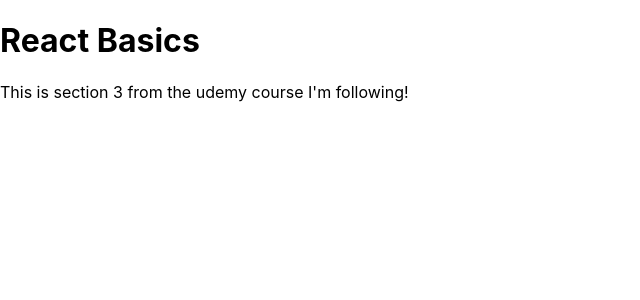
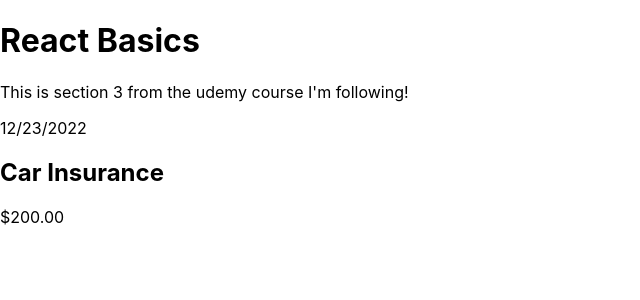
Before and after one commit to Gage-Lieble/learning-react-course, a React (Create React App) app in the folder three-basics-react/: page / in a window 1280 px wide. Shown: the top 300 px of the page, without its empty margins (0-640 px from the left). Built offline with nearby package versions, Linux system fonts and the light colour scheme.

Commit message:
Created first custom comp

```diff
--- a/three-basics-react/src/App.js
+++ b/three-basics-react/src/App.js
@@ -1,10 +1,11 @@
-
+import ExpenseItem from "./components/ExpenseItem";
 
 function App() {
   return (
     <div className="App">
       <h1>React Basics</h1>
       <p>This is section 3 from the udemy course I'm following!</p>
+      <ExpenseItem />
     </div>
   );
 }
--- /dev/null
+++ b/three-basics-react/src/components/ExpenseItem.js
@@ -0,0 +1,14 @@
+
+function ExpenseItem(){
+    return (
+    <div>
+        <div>12/23/2022</div>
+        <div>
+            <h2>Car Insurance</h2>
+            <div>$200.00</div>
+        </div>
+    </div>
+            );
+}
+
+export default ExpenseItem;
```
